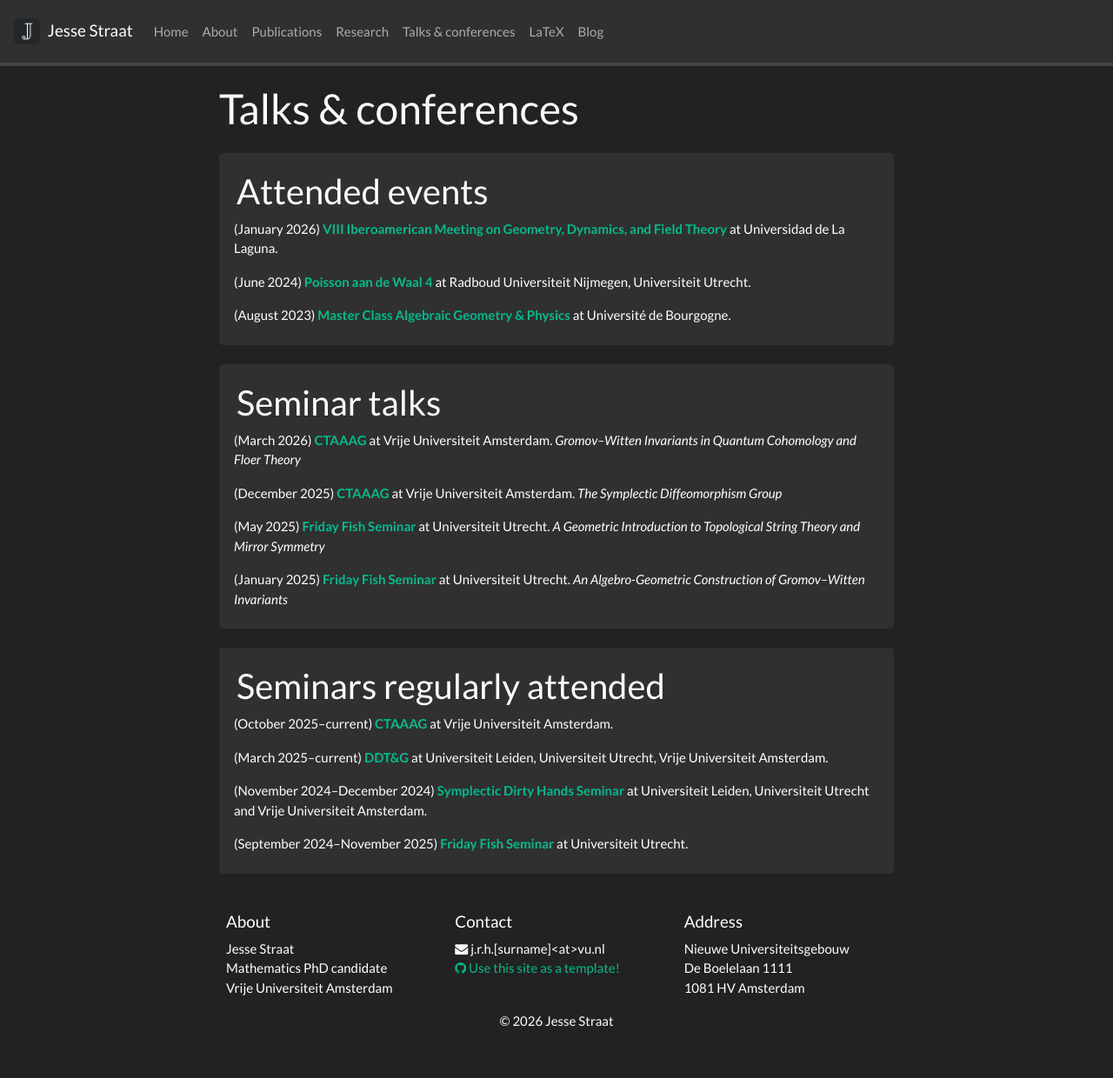
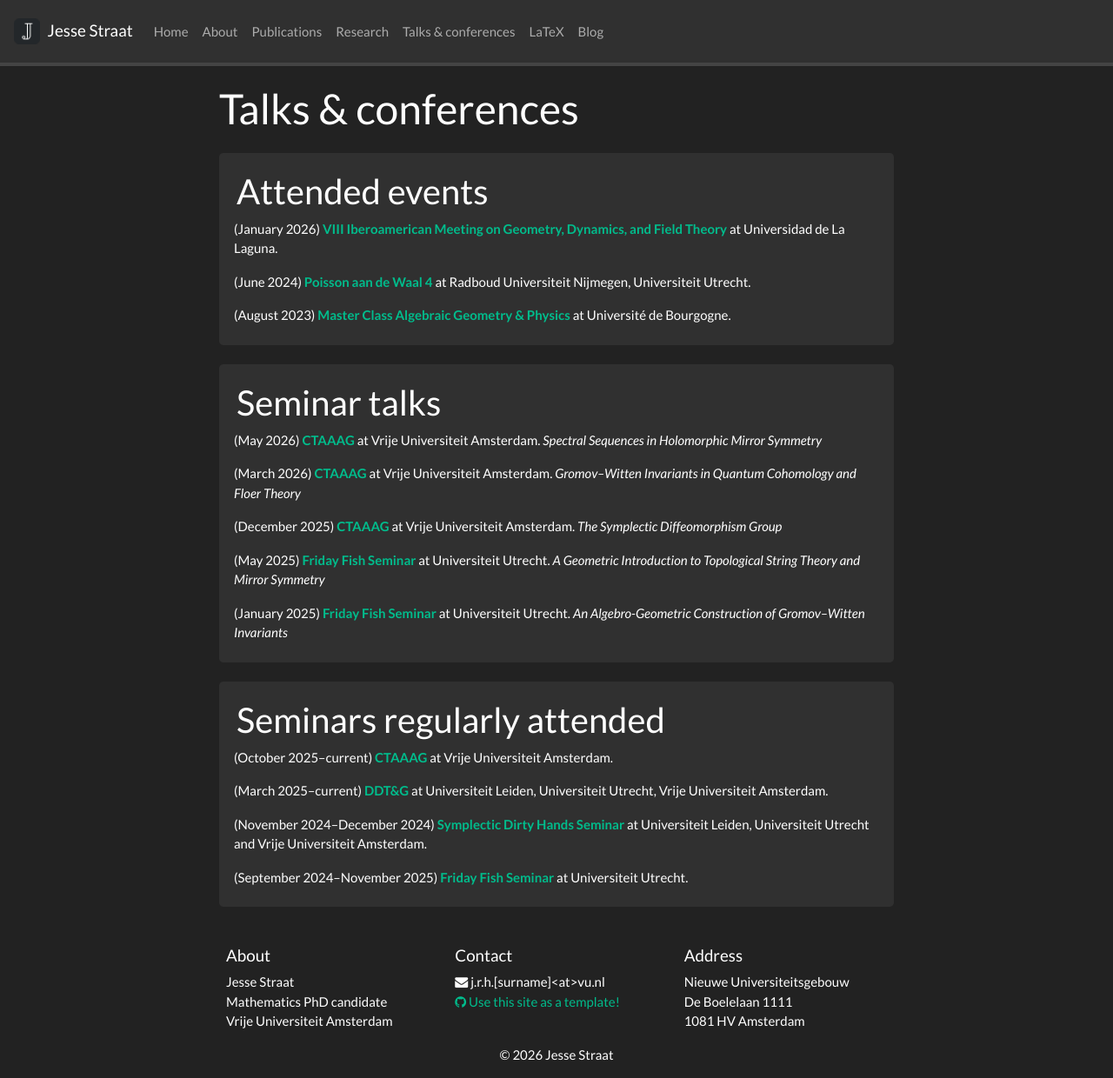
Before and after one commit to JesseStraat/jessestraat.github.io, a Jekyll site: the page built from _pages/talks-conferences.md, in a window 1280 px wide and 1240 px high. Shown: the whole window at 87% size. Built offline with Jekyll 4.4.1, drawn with Linux system fonts in a browser that asks for light colours; nearby versions of some CDN libraries; a style sheet for code colours, icons or effects is not loaded.

Commit message:
Updated talks

```diff
--- a/_data/talks-conferences.yml
+++ b/_data/talks-conferences.yml
@@ -78,3 +78,11 @@
   location: Vrije Universiteit Amsterdam
   talk_title: Gromov–Witten Invariants in Quantum Cohomology and Floer Theory
   location: Vrije Universiteit Amsterdam
+- name: CTAAAG
+  type: seminar
+  website: https://www.few.vu.nl/~trt800/arbeitsgemeinschaft.html
+  start_date: 2026-05-06
+  role: speaker
+  location: Vrije Universiteit Amsterdam
+  talk_title: Spectral Sequences in Holomorphic Mirror Symmetry
+  location: Vrije Universiteit Amsterdam
```
